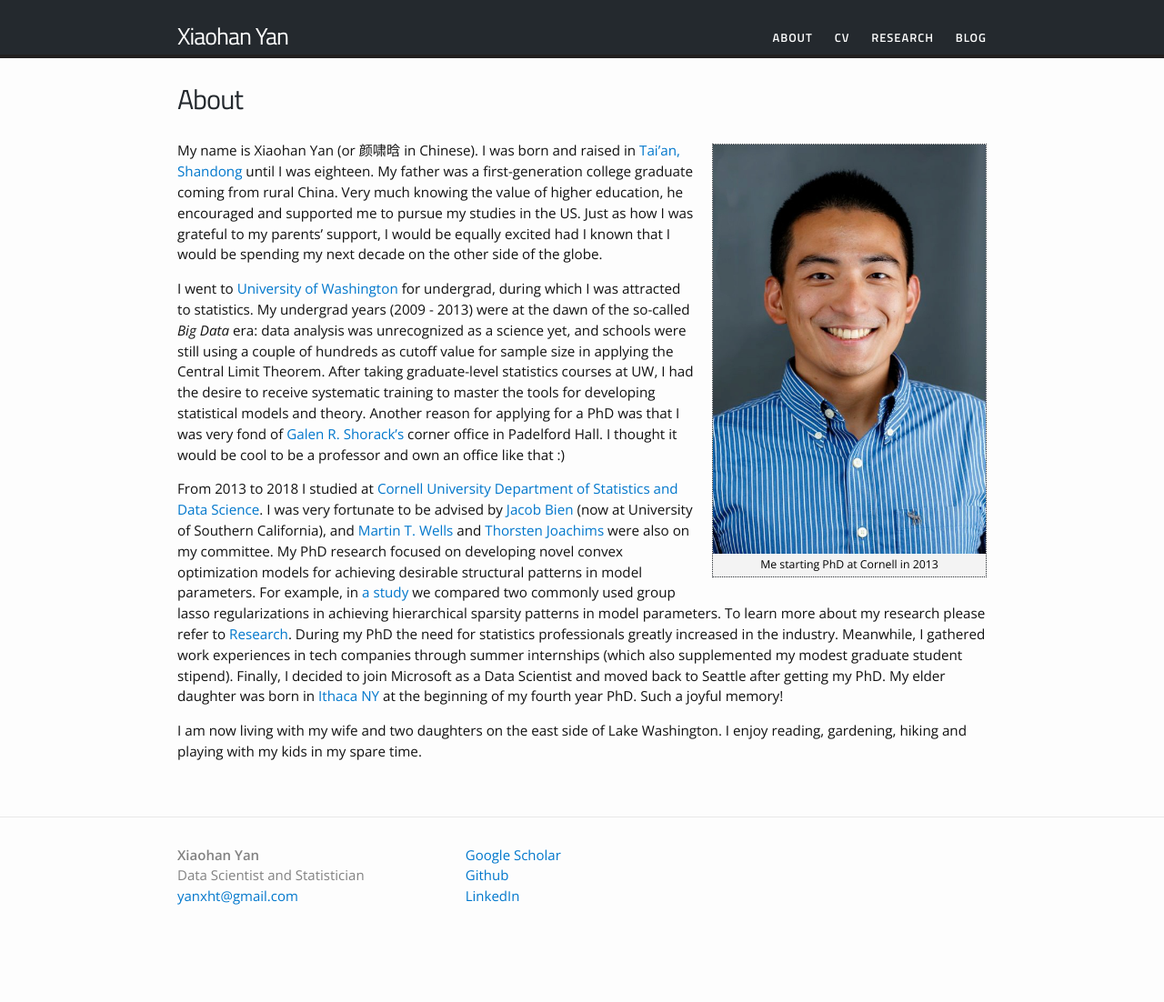
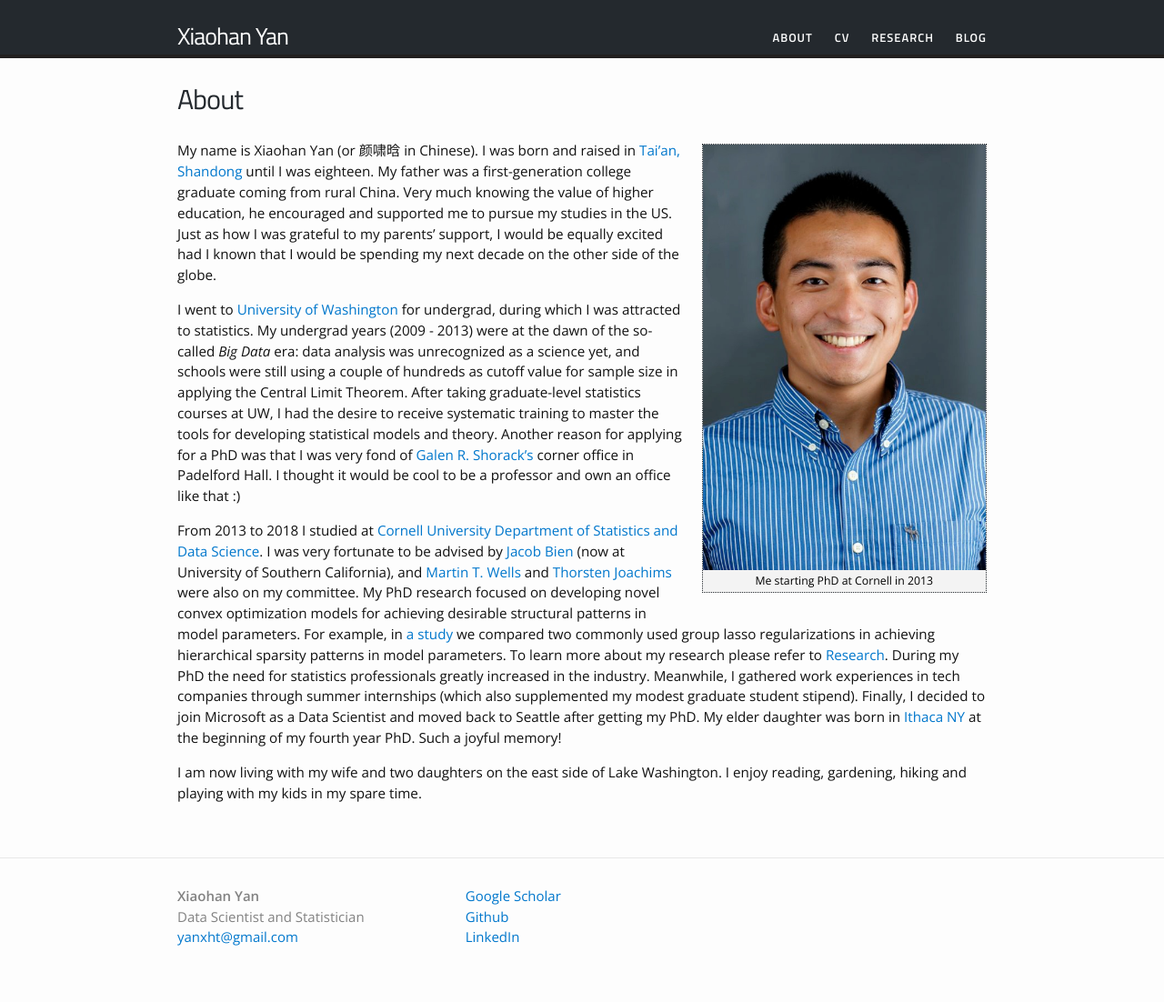
Before and after one commit to yanxht/yanxht.github.io, a Jekyll site: the page built from about.md, in a window 1280 px wide. Shown: the whole page at 91% size. Built offline with Jekyll 4.4.1, drawn with Linux system fonts in a browser that asks for light colours; before the commit the page ends 1056 px from its top, so only the background shows below that.

Commit message:
Update portrait layout

```diff
--- a/about.md
+++ b/about.md
@@ -4,7 +4,7 @@ title: About
 permalink: /about/
 ---
 
-{% include image.html url="/images/yan_portrait.jpeg" caption="Me starting PhD at Cornell in 2013" width=300 align="right" %}
+{% include image_partialwidth.html url="/images/yan_portrait.jpeg" caption="Me starting PhD at Cornell in 2013" width_perc=35 align="right" %}
 
 My name is Xiaohan Yan (or 颜啸晗 in Chinese). I was born and raised in [Tai'an, Shandong](https://en.wikipedia.org/wiki/Tai%27an) until I was eighteen. My father was a first-generation college graduate coming from rural China. Very much knowing the value of higher education, he encouraged and supported me to pursue my studies in the US. Just as how I was grateful to my parents' support, I would be equally excited had I known that I would be spending my next decade on the other side of the globe.
 
```
